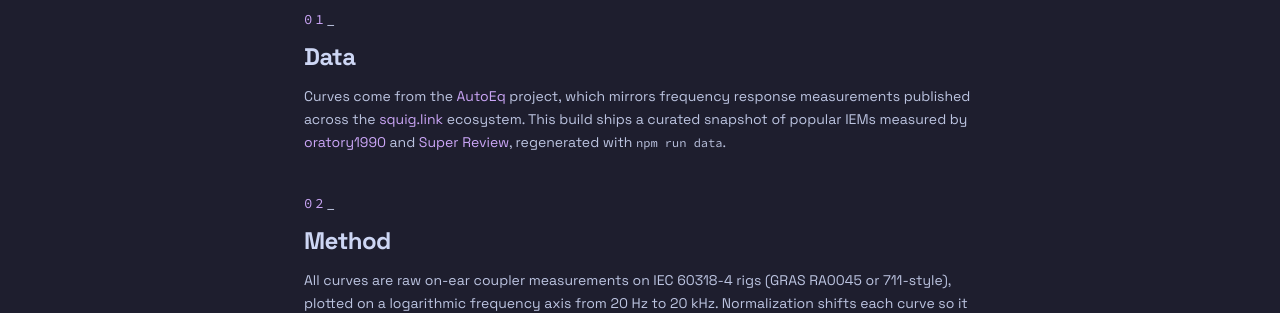
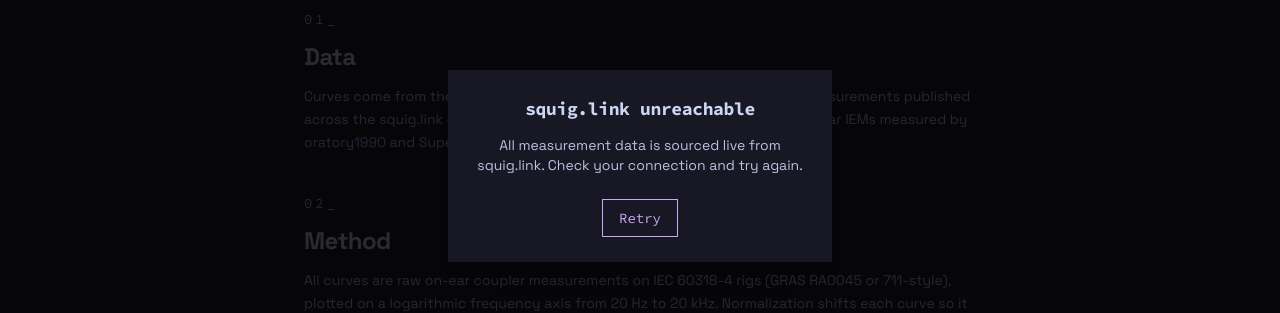
Before and after one commit to leo-alvarenga/iem-visualizer, a React (Vite) app: page /about in a window 1280 px wide. Shown: the part 234-547 px from the top of the page. Built offline with nearby package versions, Linux system fonts and the light colour scheme; no server answers.

Commit message:
chore(app): wire the new catalog into the shell
Point routes at the reworked pages, mount the offline modal in the
layout and fix the reveal animation ordering.

```diff
--- a/src/App.tsx
+++ b/src/App.tsx
@@ -2,7 +2,6 @@
 import { AppLayout } from "@/components/AppLayout";
 import { AboutPage } from "@/pages/AboutPage";
 import { ComparePage } from "@/pages/ComparePage";
-import { IemDetailPage } from "@/pages/IemDetailPage";
 import { LibraryPage } from "@/pages/LibraryPage";
 
 export default function App() {
@@ -11,7 +10,6 @@
       <Route element={<AppLayout />}>
         <Route index element={<ComparePage />} />
         <Route path="library" element={<LibraryPage />} />
-        <Route path="iem/:id" element={<IemDetailPage />} />
         <Route path="about" element={<AboutPage />} />
       </Route>
     </Routes>
--- a/src/components/AppLayout.tsx
+++ b/src/components/AppLayout.tsx
@@ -1,6 +1,7 @@
 import { Link, NavLink, Outlet } from "react-router-dom";
 import { useTranslation } from "react-i18next";
 import { ThemeToggle } from "@/components/ThemeToggle";
+import { OfflineModal } from "@/components/OfflineModal";
 import { cn } from "@/lib/utils";
 
 const LINKS: { to: string; key: string; end?: boolean }[] = [
@@ -47,6 +48,7 @@
 
   return (
     <div className="flex min-h-dvh flex-col">
+      <OfflineModal />
       <header className="border-b border-(--color-rule)">
         <nav
           aria-label={t("nav.primary")}
--- a/src/index.css
+++ b/src/index.css
@@ -168,8 +168,8 @@
 .reveal {
   opacity: 0;
   transform: translateY(8px);
+  animation-delay: calc(var(--i, 0) * 60ms);
   animation: reveal var(--dur-long) var(--ease-out) forwards;
-  animation-delay: calc(var(--i, 0) * 60ms);
 }
 
 @keyframes reveal {
```
